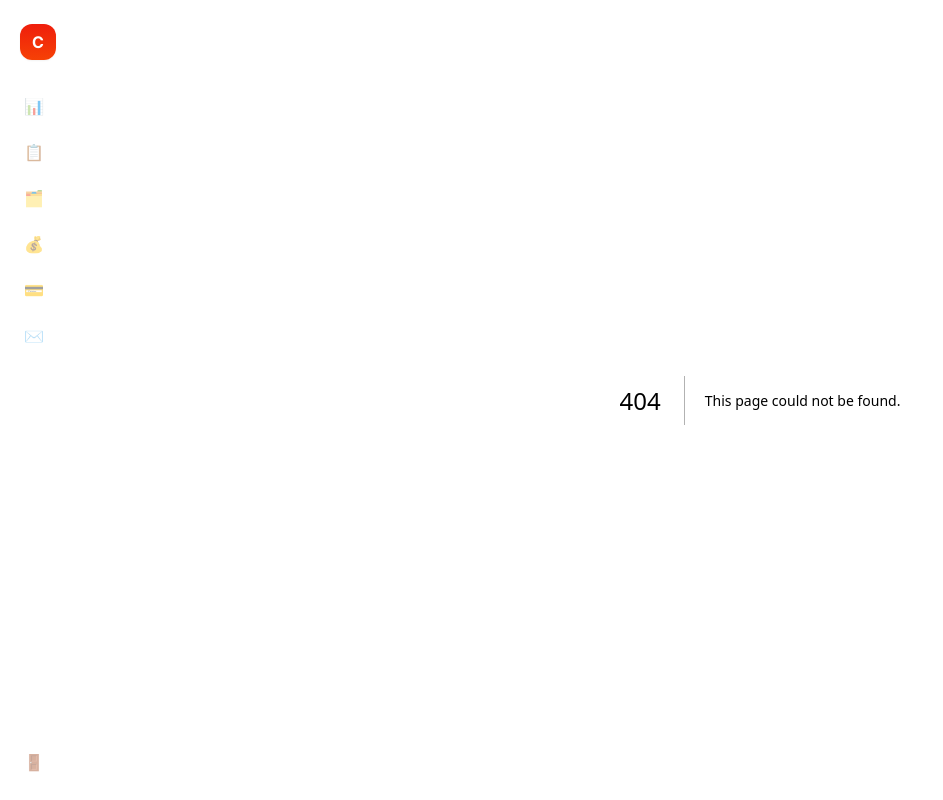
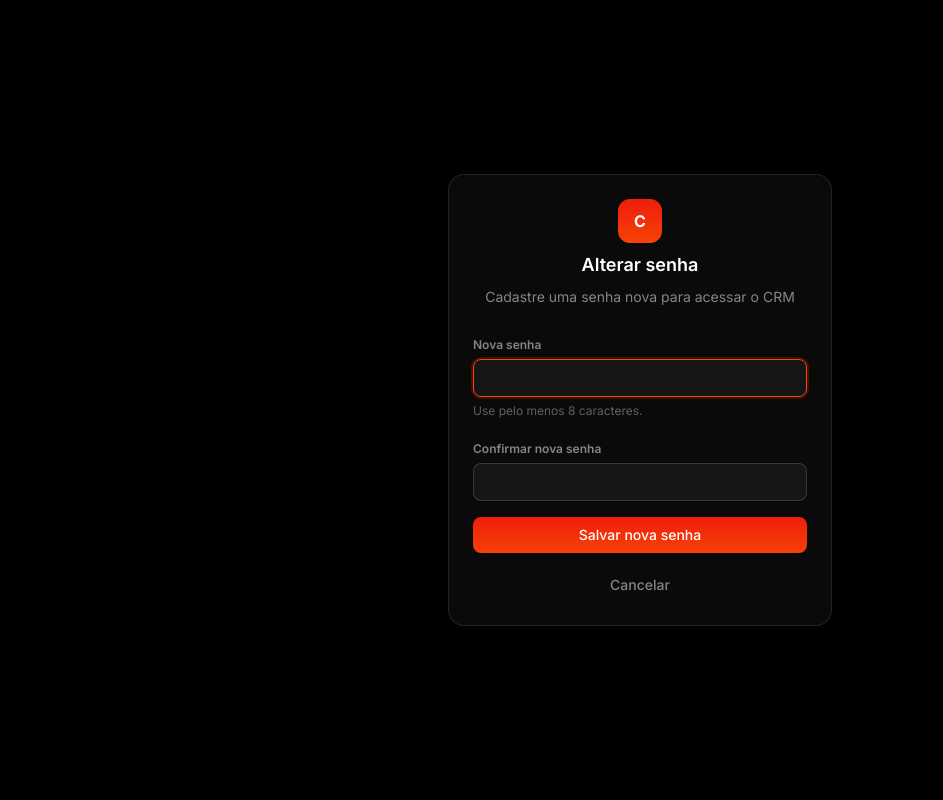
Before and after one commit to luizweb1/crm-prospeccao, a Next.js app: page /alterar-senha in a window 1280 px wide. Before the commit this address had no page. Shown: the whole page, without its empty margins (0-943 px from the left). Built offline with nearby package versions, Linux system fonts and the light colour scheme.

Commit message:
Adicionar recuperação e troca de senha
Inclui recuperação por email, callback seguro do Supabase e tela de nova senha.

```diff
--- /dev/null
+++ b/src/app/alterar-senha/page.tsx
@@ -0,0 +1,107 @@
+"use client";
+
+import Link from "next/link";
+import { useState } from "react";
+import { createClient } from "@/lib/supabase/client";
+
+export default function AlterarSenhaPage() {
+  const [password, setPassword] = useState("");
+  const [confirmation, setConfirmation] = useState("");
+  const [error, setError] = useState<string | null>(null);
+  const [success, setSuccess] = useState(false);
+  const [loading, setLoading] = useState(false);
+
+  async function handleSubmit(event: React.FormEvent) {
+    event.preventDefault();
+    setError(null);
+
+    if (password.length < 8) {
+      setError("A nova senha deve ter pelo menos 8 caracteres.");
+      return;
+    }
+
+    if (password !== confirmation) {
+      setError("As senhas não coincidem.");
+      return;
+    }
+
+    setLoading(true);
+    const supabase = createClient();
+    const { error: updateError } = await supabase.auth.updateUser({ password });
+    setLoading(false);
+
+    if (updateError) {
+      setError("Não foi possível alterar a senha. Solicite um novo link e tente novamente.");
+      return;
+    }
+
+    setPassword("");
+    setConfirmation("");
+    setSuccess(true);
+  }
+
+  return (
+    <div className="flex min-h-screen items-center justify-center px-4">
+      <div className="w-full max-w-sm card p-6">
+        <div className="flex flex-col items-center gap-2 pb-6 text-center">
+          <div className="flex h-11 w-11 items-center justify-center rounded-xl brand-gradient text-white font-bold shadow-sm">
+            C
+          </div>
+          <p className="text-lg font-semibold text-white">Alterar senha</p>
+          <p className="text-sm text-white/50">Cadastre uma senha nova para acessar o CRM</p>
+        </div>
+
+        {success ? (
+          <div className="space-y-4">
+            <p className="rounded-lg bg-emerald-500/10 px-3 py-3 text-sm text-emerald-300">
+              Senha alterada com sucesso.
+            </p>
+            <Link href="/" className="btn-primary flex w-full justify-center">
+              Ir para o CRM
+            </Link>
+          </div>
+        ) : (
+          <form onSubmit={handleSubmit} className="space-y-4">
+            {error && <p className="rounded-lg bg-red-500/10 px-3 py-2 text-sm text-red-300">{error}</p>}
+
+            <div>
+              <label className="field-label">Nova senha</label>
+              <input
+                type="password"
+                required
+                minLength={8}
+                value={password}
+                onChange={(event) => setPassword(event.target.value)}
+                className="mt-1 field-input"
+                autoComplete="new-password"
+                autoFocus
+              />
+              <p className="mt-1.5 text-xs text-white/35">Use pelo menos 8 caracteres.</p>
+            </div>
+
+            <div>
+              <label className="field-label">Confirmar nova senha</label>
+              <input
+                type="password"
+                required
+                minLength={8}
+                value={confirmation}
+                onChange={(event) => setConfirmation(event.target.value)}
+                className="mt-1 field-input"
+                autoComplete="new-password"
+              />
+            </div>
+
+            <button type="submit" disabled={loading} className="btn-primary w-full justify-center">
+              {loading ? "Alterando..." : "Salvar nova senha"}
+            </button>
+
+            <Link href="/" className="btn-ghost flex w-full justify-center">
+              Cancelar
+            </Link>
+          </form>
+        )}
+      </div>
+    </div>
+  );
+}
--- /dev/null
+++ b/src/app/auth/callback/route.ts
@@ -0,0 +1,23 @@
+import { NextResponse } from "next/server";
+import { createClient } from "@/lib/supabase/server";
+
+export const dynamic = "force-dynamic";
+
+export async function GET(request: Request) {
+  const requestUrl = new URL(request.url);
+  const code = requestUrl.searchParams.get("code");
+  const requestedPath = requestUrl.searchParams.get("next");
+  const nextPath =
+    requestedPath?.startsWith("/") && !requestedPath.startsWith("//") ? requestedPath : "/";
+
+  if (code) {
+    const supabase = await createClient();
+    const { error } = await supabase.auth.exchangeCodeForSession(code);
+
+    if (!error) {
+      return NextResponse.redirect(new URL(nextPath, requestUrl.origin));
+    }
+  }
+
+  return NextResponse.redirect(new URL("/login?recuperacao=erro", requestUrl.origin));
+}
--- a/src/app/login/page.tsx
+++ b/src/app/login/page.tsx
@@ -1,6 +1,7 @@
 "use client";
 
-import { useState } from "react";
+import Link from "next/link";
+import { useEffect, useState } from "react";
 import { useRouter } from "next/navigation";
 import { createClient } from "@/lib/supabase/client";
 
@@ -10,6 +11,14 @@ export default function LoginPage() {
   const [password, setPassword] = useState("");
   const [error, setError] = useState<string | null>(null);
   const [loading, setLoading] = useState(false);
+
+  useEffect(() => {
+    const params = new URLSearchParams(window.location.search);
+
+    if (params.get("recuperacao") === "erro") {
+      setError("O link de recuperação é inválido ou expirou. Solicite um novo link.");
+    }
+  }, []);
 
   async function handleSubmit(e: React.FormEvent) {
     e.preventDefault();
@@ -56,7 +65,12 @@ export default function LoginPage() {
         </div>
 
         <div>
-          <label className="field-label">Senha</label>
+          <div className="flex items-center justify-between gap-3">
+            <label className="field-label">Senha</label>
+            <Link href="/recuperar-senha" className="text-xs font-medium text-brand-400 hover:text-brand-300">
+              Esqueci minha senha
+            </Link>
+          </div>
           <input
             type="password"
             required
--- /dev/null
+++ b/src/app/recuperar-senha/page.tsx
@@ -0,0 +1,91 @@
+"use client";
+
+import Link from "next/link";
+import { useState } from "react";
+import { createClient } from "@/lib/supabase/client";
+
+export default function RecuperarSenhaPage() {
+  const [email, setEmail] = useState("");
+  const [error, setError] = useState<string | null>(null);
+  const [sent, setSent] = useState(false);
+  const [loading, setLoading] = useState(false);
+
+  async function handleSubmit(event: React.FormEvent) {
+    event.preventDefault();
+    setLoading(true);
+    setError(null);
+
+    const supabase = createClient();
+    const redirectTo = `${window.location.origin}/auth/callback?next=/alterar-senha`;
+    const { error: resetError } = await supabase.auth.resetPasswordForEmail(email.trim().toLowerCase(), {
+      redirectTo,
+    });
+
+    setLoading(false);
+
+    if (resetError) {
+      setError("Não foi possível enviar o link agora. Aguarde alguns minutos e tente novamente.");
+      return;
+    }
+
+    setSent(true);
+  }
+
+  return (
+    <div className="flex min-h-screen items-center justify-center px-4">
+      <div className="w-full max-w-sm card p-6">
+        <div className="flex flex-col items-center gap-2 pb-6 text-center">
+          <div className="flex h-11 w-11 items-center justify-center rounded-xl brand-gradient text-white font-bold shadow-sm">
+            C
+          </div>
+          <p className="text-lg font-semibold text-white">Recuperar senha</p>
+          <p className="text-sm text-white/50">
+            {sent ? "Confira sua caixa de entrada" : "Enviaremos um link seguro para o seu email"}
+          </p>
+        </div>
+
+        {sent ? (
+          <div className="space-y-4">
+            <p className="rounded-lg bg-emerald-500/10 px-3 py-3 text-sm text-emerald-300">
+              Se o email estiver cadastrado, você receberá um link para criar uma nova senha.
+            </p>
+            <p className="text-center text-xs text-white/40">
+              Verifique também a pasta de spam. O envio pode levar alguns minutos.
+            </p>
+            <button type="button" onClick={() => setSent(false)} className="btn-secondary w-full justify-center">
+              Enviar novamente
+            </button>
+            <Link href="/login" className="btn-ghost flex w-full justify-center">
+              Voltar ao login
+            </Link>
+          </div>
+        ) : (
+          <form onSubmit={handleSubmit} className="space-y-4">
+            {error && <p className="rounded-lg bg-red-500/10 px-3 py-2 text-sm text-red-300">{error}</p>}
+
+            <div>
+              <label className="field-label">Email cadastrado</label>
+              <input
+                type="email"
+                required
+                value={email}
+                onChange={(event) => setEmail(event.target.value)}
+                className="mt-1 field-input"
+                autoComplete="email"
+                autoFocus
+              />
+            </div>
+
+            <button type="submit" disabled={loading} className="btn-primary w-full justify-center">
+              {loading ? "Enviando..." : "Enviar link de recuperação"}
+            </button>
+
+            <Link href="/login" className="btn-ghost flex w-full justify-center">
+              Voltar ao login
+            </Link>
+          </form>
+        )}
+      </div>
+    </div>
+  );
+}
--- a/src/components/Sidebar.tsx
+++ b/src/components/Sidebar.tsx
@@ -18,7 +18,9 @@ export default function Sidebar() {
   const pathname = usePathname();
   const router = useRouter();
 
-  if (pathname === "/login") return null;
+  const isAuthPage = ["/login", "/recuperar-senha", "/alterar-senha"].includes(pathname);
+
+  if (isAuthPage) return null;
 
   async function handleLogout() {
     const supabase = createClient();
@@ -59,6 +61,13 @@ export default function Sidebar() {
           })}
         </nav>
         <div className="px-3 py-4">
+          <Link
+            href="/alterar-senha"
+            className="flex w-full items-center gap-2.5 rounded-lg px-3 py-2.5 text-sm font-medium text-white/50 hover:bg-white/[0.04] hover:text-white transition-colors"
+          >
+            <span className="text-base">🔐</span>
+            Alterar senha
+          </Link>
           <button
             onClick={handleLogout}
             className="flex w-full items-center gap-2.5 rounded-lg px-3 py-2.5 text-sm font-medium text-white/50 hover:bg-white/[0.04] hover:text-white transition-colors"
--- a/src/lib/supabase/middleware.ts
+++ b/src/lib/supabase/middleware.ts
@@ -4,7 +4,7 @@ import { NextResponse, type NextRequest } from "next/server";
 /**
  * Atualiza a sessão do Supabase a cada requisição e aplica a trava de acesso:
  * - Rotas de API sem sessão: 401 em JSON.
- * - Páginas sem sessão (exceto /login): redireciona para /login.
+ * - Páginas sem sessão (exceto as rotas públicas de autenticação): redireciona para /login.
  * - /login com sessão ativa: redireciona para o Dashboard.
  */
 export async function updateSession(request: NextRequest) {
@@ -34,12 +34,14 @@ export async function updateSession(request: NextRequest) {
   const { pathname } = request.nextUrl;
   const isApiRoute = pathname.startsWith("/api");
   const isLoginRoute = pathname === "/login";
+  const isPublicAuthRoute =
+    isLoginRoute || pathname === "/recuperar-senha" || pathname === "/auth/callback";
 
   if (!user && isApiRoute) {
     return NextResponse.json({ error: "Não autenticado." }, { status: 401 });
   }
 
-  if (!user && !isLoginRoute) {
+  if (!user && !isPublicAuthRoute) {
     const loginUrl = request.nextUrl.clone();
     loginUrl.pathname = "/login";
     return NextResponse.redirect(loginUrl);
```
Also changed, not shown: 2 other files (tests, documents, lock files or other folders).
